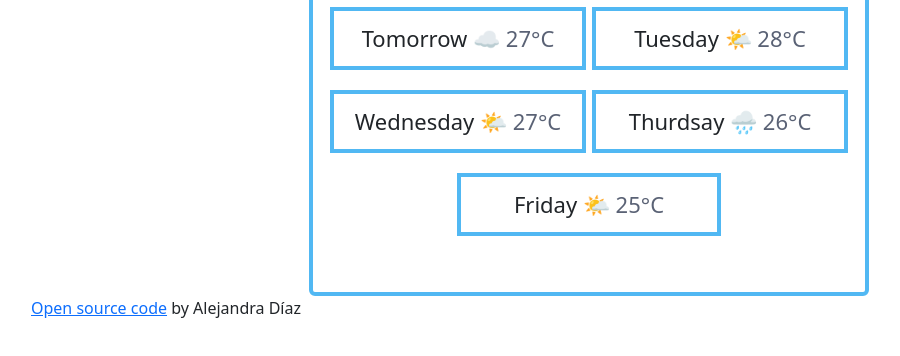
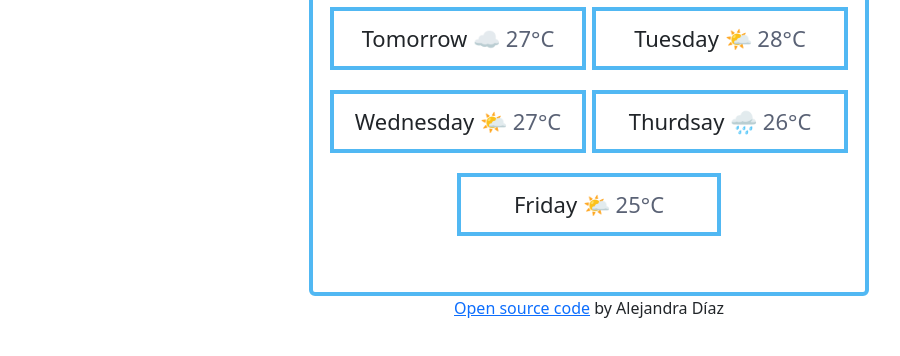
Before and after one commit to coderadiaz/Second-repository, a plain HTML site: page index.html in a window 1280 px wide. Shown: the part 346-702 px from the top of the page, without its empty margins (51-951 px from the left). Drawn offline with nearby package versions, Linux system fonts and the light colour scheme.

Commit message:
Centered source link correctly

```diff
--- a/index.html
+++ b/index.html
@@ -52,7 +52,7 @@
           <div class="last-day">Friday 🌤 <span class="gray">25°C</span></div>
         </div>
       </div>
-<a href="https://github.com/coderadiaz/Second-repository">Open source code</a> by Alejandra Díaz
+<div class="source-link"><a href="https://github.com/coderadiaz/Second-repository" >Open source code</a> by Alejandra Díaz</div>
     <script src="src/index.js"></script>
   </body>
 </html>
```
